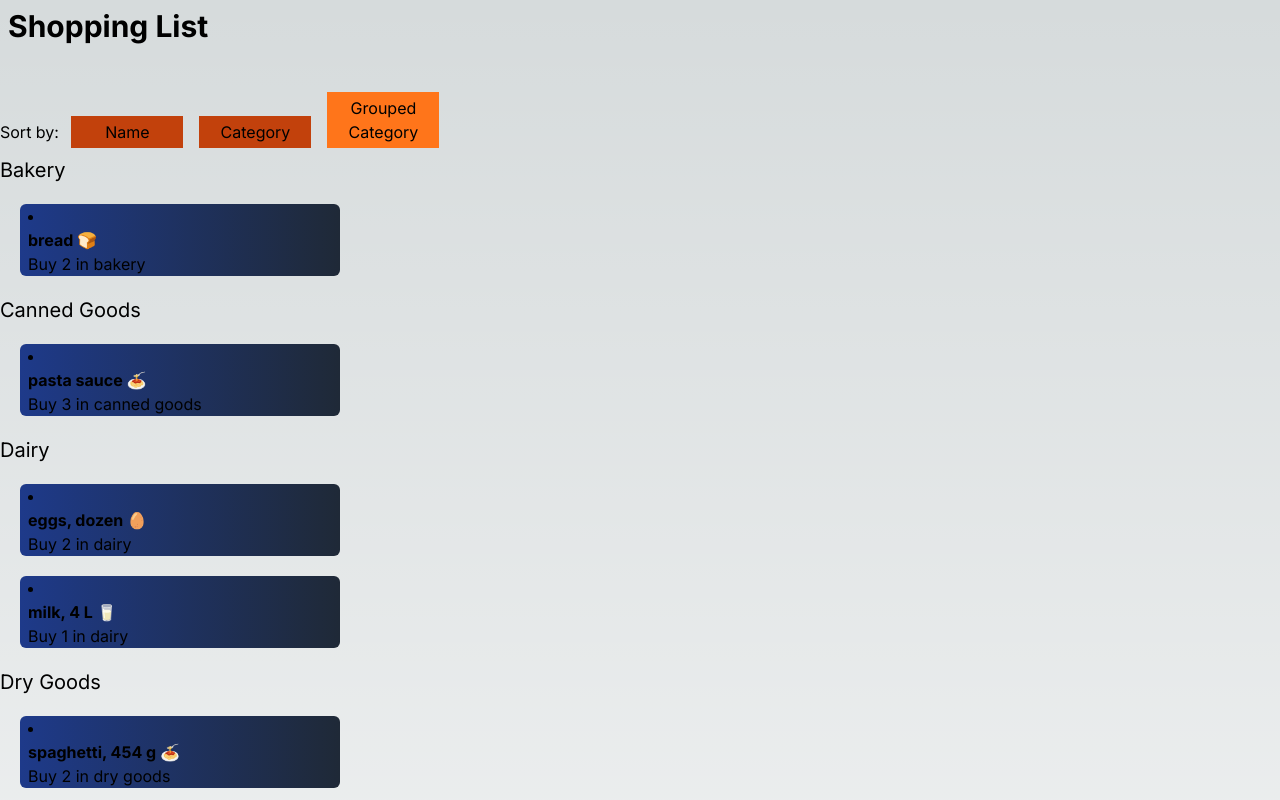
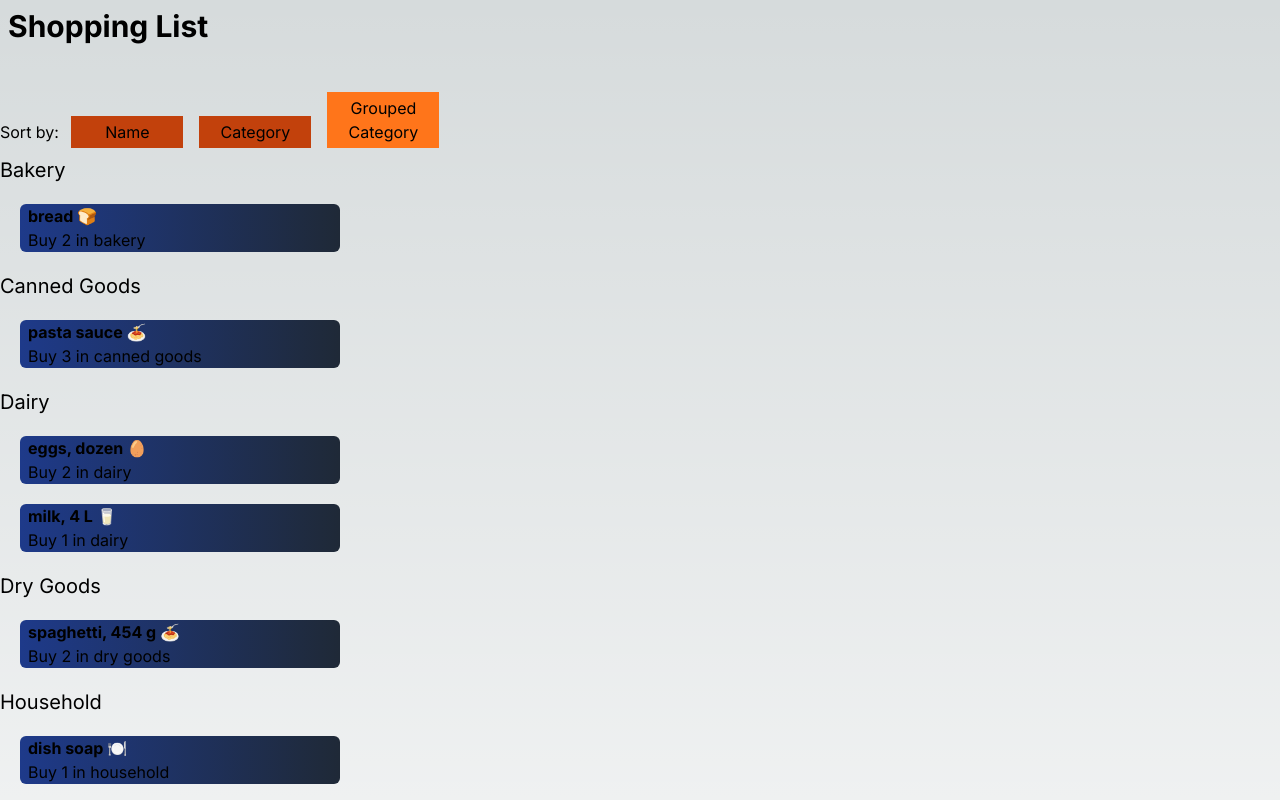
Before and after one commit to jacobj3/cprg306-assignments, a Next.js app: page /week-5 in a window 1280 px wide. Both pictures are taken after a click on the button "Grouped Category". Shown: the top 800 px of the page. Built offline with nearby package versions, Linux system fonts and the light colour scheme.

Commit message:
Update item-list.js

```diff
--- a/app/week-5/item-list.js
+++ b/app/week-5/item-list.js
@@ -1,4 +1,5 @@
 "use client";
+
 import React, { useState } from "react";
 import Item from "./item";
 import items from "./items.json";
@@ -68,15 +69,17 @@ export default function ItemList() {
       <div>
         {sortBy === "groupedCategory" ? (
           categoryOrder.map((category) => (
-            <div key={category}>
-              <h3 className="capitalize text-xl">{category}</h3>
+            <ul key={category} style={{ listStyleType: "none" }}>
+              <li>
+                <h3 className="capitalize text-xl">{category}</h3>
+              </li>
               {sortedItems
                 .filter(
                   (item) =>
                     item.category.toLowerCase() === category.toLowerCase()
                 )
                 .map((item) => (
-                  <div key={item.id}>
+                  <li key={item.id}>
                     <Item
                       key={item.id}
                       name={item.name}
@@ -84,9 +87,9 @@ export default function ItemList() {
                       category={item.category}
                       groupedCategory={item.category}
                     />
-                  </div>
+                  </li>
                 ))}
-            </div>
+            </ul>
           ))
         ) : (
           <ul>
```
